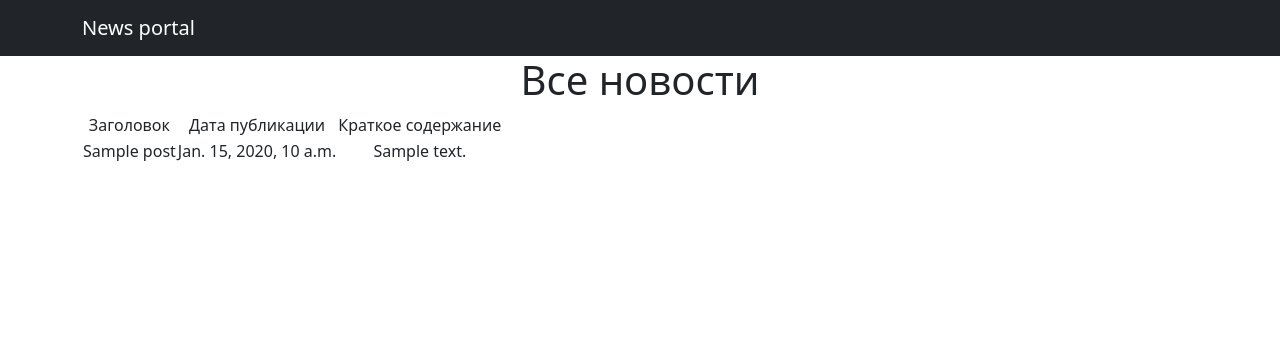
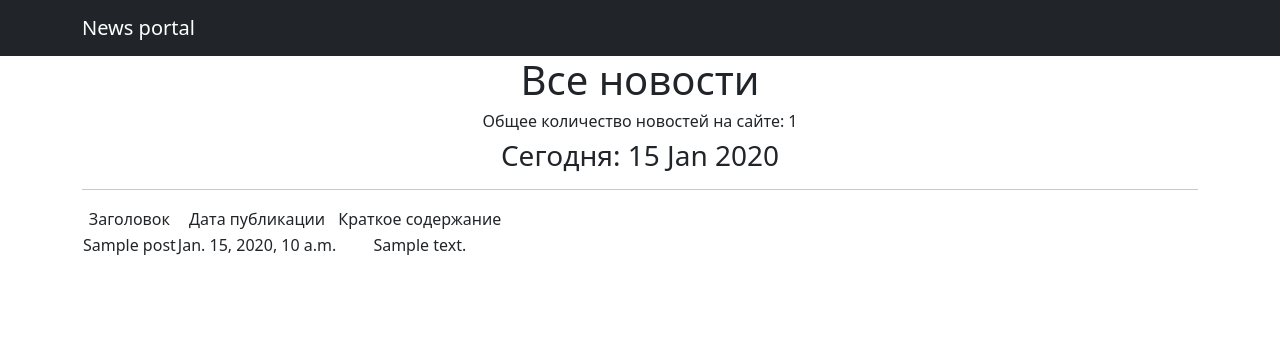
Before and after one commit to Alexey-dn/DjangoNews, a Django app: template News/templates/news.html in a window 1280 px wide. Shown: the top 356 px of the page. Run offline with Django 4.2, Linux system fonts and the light colour scheme; the template is opened without the code that fills it: most values are stand-ins (such as "Sample title", 1, 10 or a date in 2020); parts of the project's set-up code (start-up, migrations or seed data) failed here and were passed over; some libraries are stand-ins or nearby versions.

Commit message:
added news quantity, actual time, post time creation

```diff
--- a/News/templates/news.html
+++ b/News/templates/news.html
@@ -9,6 +9,9 @@ News
 <!-- В контенте на странице мы выводим все товары -->
 {% block content %}
     <h1>Все новости</h1>
+    <h6>Общее количество новостей на сайте: {{ news|length }}</h6>
+    <h3>Сегодня: {{ time_now|date:'d M Y' }}</h3>
+    <hr>
     <!-- Выводим товары, только если они есть с помощью тега if -->
     {% if news %}
         <table> <!-- Начинаем описывать таблицу -->
@@ -21,7 +24,7 @@ News
             {% for post in news %}
             <tr>
                 <td>{{ post.title }}</td>
-                <td>{{ post.time_now }}</td>
+                <td>{{ post.time_creation }}</td>
                 <td>{{ post.text|truncatechars:20 }}</td>
             </tr>
             {% endfor %}
```
